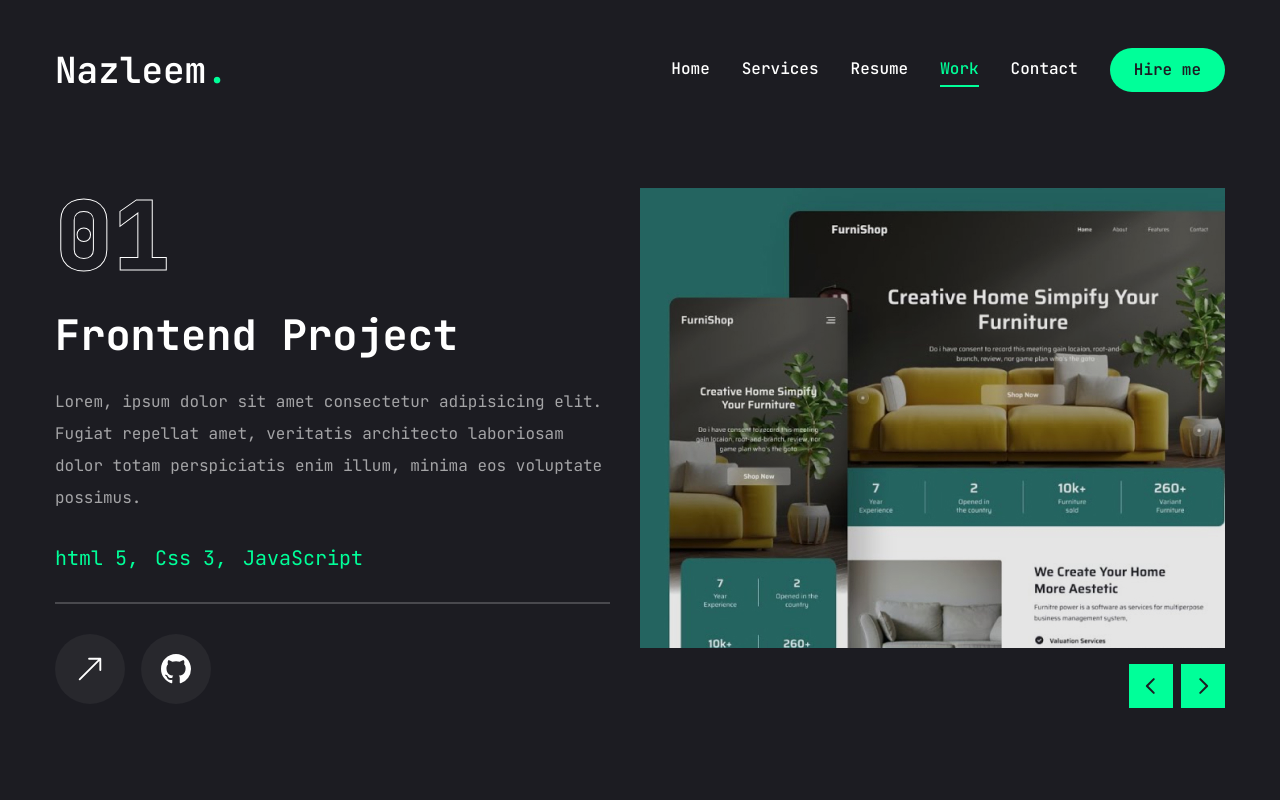
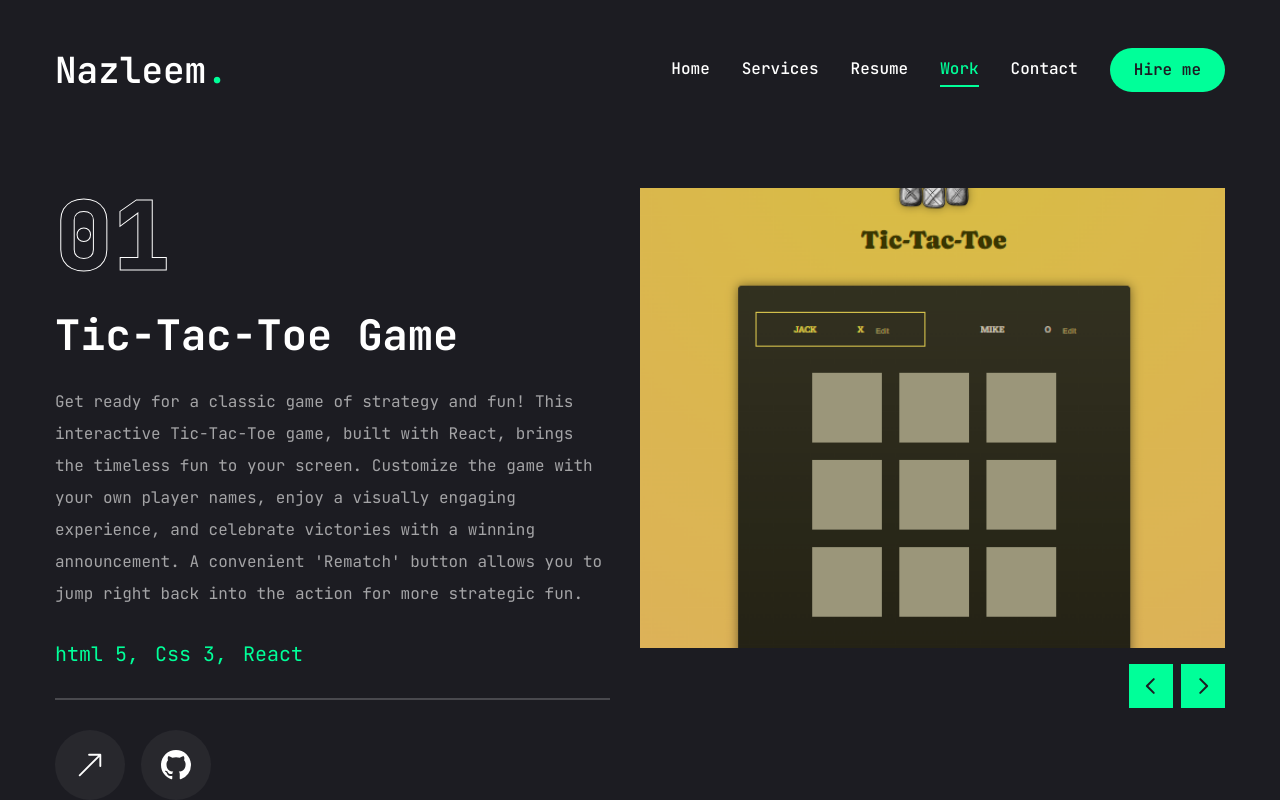
Before and after one commit to Mohammed-Nazleem/nazleem-portfolio, a Next.js app in the folder my-portfolio/: page /work in a window 1280 px wide. Built offline with nearby package versions, Linux system fonts and the light colour scheme.

Commit message:
Added Tic-Tac-Toe game for work

```diff
--- a/my-portfolio/app/work/page.jsx
+++ b/my-portfolio/app/work/page.jsx
@@ -23,13 +23,13 @@ const projects = [
   {
     num: "01",
     category: "Frontend",
-    title: "Project 1",
+    title: "Tic-Tac-Toe Game",
     description:
-      "Lorem, ipsum dolor sit amet consectetur adipisicing elit. Fugiat repellat amet, veritatis architecto laboriosam dolor totam perspiciatis enim illum, minima eos voluptate possimus.",
-    stack: [{ name: "html 5" }, { name: "Css 3" }, { name: "JavaScript" }],
-    image: "/assets/work/thumb1.png",
-    live: "",
-    github: "",
+      "Get ready for a classic game of strategy and fun! This interactive Tic-Tac-Toe game, built with React, brings the timeless fun to your screen. Customize the game with your own player names, enjoy a visually engaging experience, and celebrate victories with a winning announcement. A convenient 'Rematch' button allows you to jump right back into the action for more strategic fun.",
+    stack: [{ name: "html 5" }, { name: "Css 3" }, { name: "React" }],
+    image: "/assets/work/ticTakToe.png",
+    live: "https://tic-tac-toe-game-chi-two.vercel.app/",
+    github: "https://github.com/Mohammed-Nazleem/Tic-Tac-Toe-Game",
   },
   {
     num: "02",
@@ -82,7 +82,7 @@ const Work = () => {
               </div>
               {/* project category */}
               <h2 className="text-[42px] font-bold leading-none text-white group-hover:text-accent transition-all duration-500 capitalize">
-                {project.category} project
+                {project.title}
               </h2>
               {/* project description */}
               <p className="text-white/60">{project.description}</p>
@@ -102,7 +102,7 @@ const Work = () => {
               {/* buttons */}
               <div className="flex items-center gap-4">
                 {/* live project button */}
-                <Link href={project.live}>
+                <Link href={project.live} target="_blank">
                   <TooltipProvider>
                     <Tooltip>
                       <TooltipTrigger className="w-[70px] h-[70px] rounded-full bg-white/5 flex justify-center items-center group">
@@ -116,7 +116,7 @@ const Work = () => {
                 </Link>
 
                 {/* github project button */}
-                <Link href={project.github}>
+                <Link href={project.github} target="_blank">
                   <TooltipProvider>
                     <Tooltip>
                       <TooltipTrigger className="w-[70px] h-[70px] rounded-full bg-white/5 flex justify-center items-center group">
```
Also changed, not shown: my-portfolio/public/assets/work/ticTakToe.png (added).
